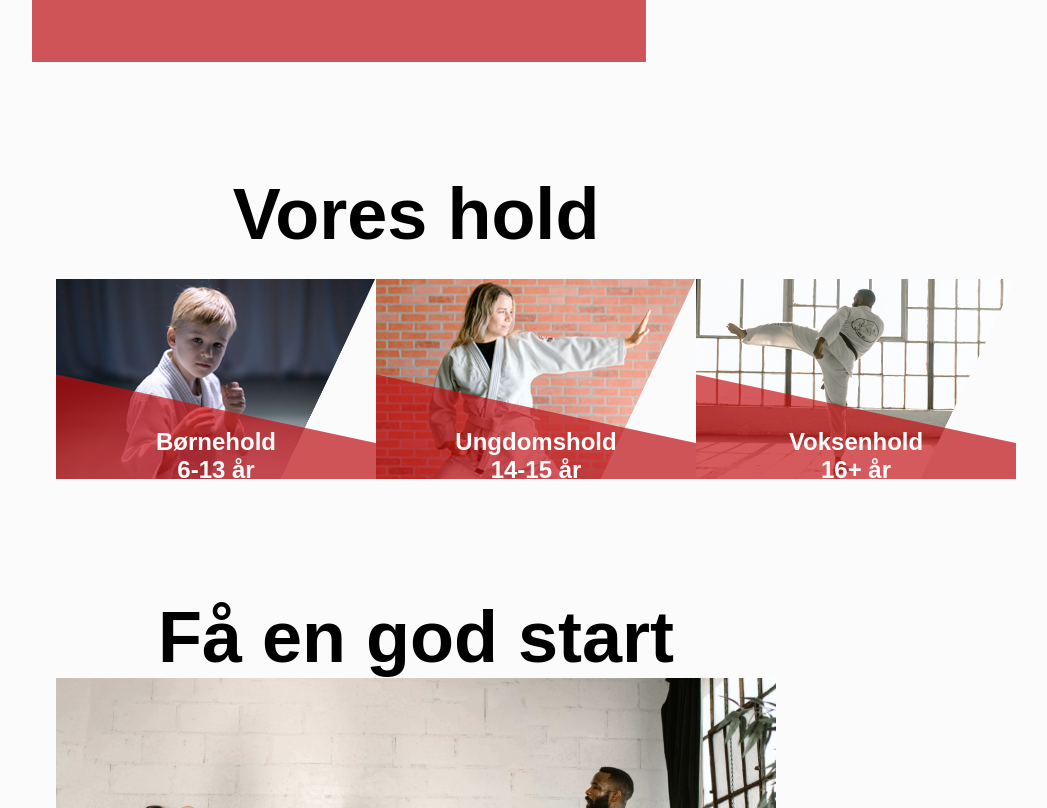
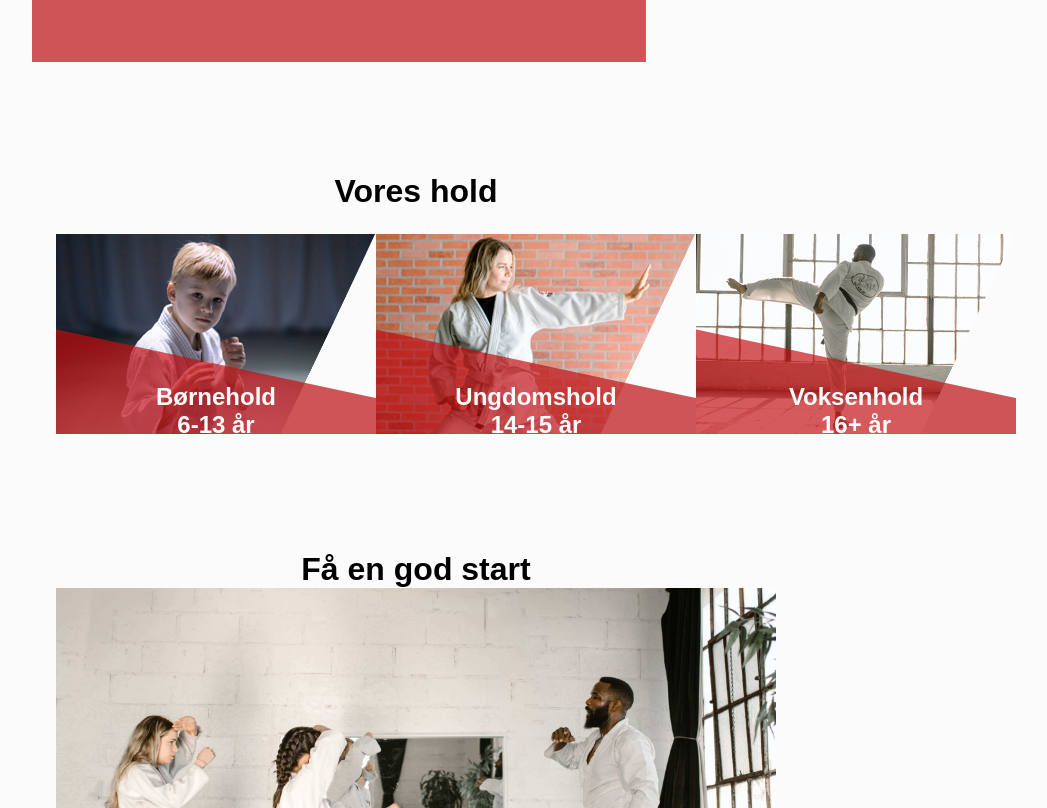
Before and after one commit to cederdorff/ju-jitsu, a plain HTML site: page index.html in a window 1280 px wide. Shown: the part 566-1374 px from the top of the page, without its empty margins (224-1271 px from the left). Drawn offline with Linux system fonts and the light colour scheme; no server answers; a web font is replaced by a local one.

Commit message:
rettelse af tags

```diff
--- a/css/styles.css
+++ b/css/styles.css
@@ -56,12 +56,23 @@ h1 {
   font-size: 2.25em;
 }
 
-.h1-black {
+.h2-black {
   text-align: center;
   font-size: 2em;
 }
 
 h2 {
+  font-family: co-headline, sans-serif;
+  font-style: normal;
+  font-size: 1.2em;
+  text-align: center;
+}
+
+.h2_left{
+  text-align: left
+}
+
+h3{
   font-family: co-headline, sans-serif;
   font-style: normal;
   font-size: 1.2em;
--- a/index.html
+++ b/index.html
@@ -61,7 +61,7 @@
             <img class="redbox" src="img/redbox.png" alt="red box">
 
             <article class="headline">
-                <h2>HØST IF</h2>
+                <h2 class="h2_left">HØST IF</h2>
                 <h1>Ju Jitsu</h1>
                 <p class="subliner">Selvforsvar gennem <br> sjov og varieret træning</p>
                 <p class="subliner-desktop">Velkommen til HØST IF Ju Jitsu, hvor du kan lære at beskytte dig selv
@@ -70,25 +70,25 @@
             </article>
 
             <article>
-                <h1 class="h1-black">Vores hold</h1>
+                <h2 class="h2-black">Vores hold</h2>
                 <div class="hold">
                     <div>
                         <a href="#/404"><img class="hold-billeder" src="img/barnshold.png" alt="ju jitsu"></a>
-                        <h2 class="holdnavn">Børnehold <br> 6-13 år</h2>
+                        <h3 class="holdnavn">Børnehold <br> 6-13 år</h2>
                     </div>
                     <div>
                         <a href="#/404"><img class="hold-billeder" src="img/ungdomshold.png" alt="ju jitsu"></a>
-                        <h2 class="holdnavn">Ungdomshold <br> 14-15 år</h2>
+                        <h3 class="holdnavn">Ungdomshold <br> 14-15 år</h3>
                     </div>
                     <div>
                         <a href="#/404"><img class="hold-billeder" src="img/voksenhold.png" alt="ju jitsu"></a>
-                        <h2 class="holdnavn">Voksenhold <br> 16+ år</h2>
+                        <h3 class="holdnavn">Voksenhold <br> 16+ år</h3>
                     </div>
                 </div>
             </article>
 
             <article>
-                <h1 class="h1-black">Få en god start</h1>
+                <h2 class="h2-black">Få en god start</h2>
                 <img class="billeder" src="img/goStart.jpg" alt="ju jitsu undervisning">
                 <p>Udfordre dig selv og prøv noget der vil gøre en positiv forskel! Du behøver ingen forkundskaber, blot
                     et par træningsbukser og en t-shirt. Vi gør det nemt for dig.
@@ -97,7 +97,7 @@
             </article>
 
             <article>
-                <h1 class="h1-black">Om klubben</h1>
+                <h2 class="h2-black">Om klubben</h2>
                 <img class="billeder" src="img/belt.jpg" alt="ju jitsu undervisning">
                 <p>Hos os går vi ikke så meget op i stævner, men meget mere op i kampsporten selv. <br>
                     Vi har siden 2010 trænet store som små efter den norske model. <br>
@@ -108,7 +108,7 @@
             </article>
 
             <article>
-                <h1 class="h1-black">Prøvetræning</h1>
+                <h2 class="h2-black">Prøvetræning</h2>
                 <img class="billeder" src="img/tryout.jpg" alt="ju jitsu undervisning">
                 <p>Har du lyst til at prøve kræfter med Ju Jitsu? <br> Vi tilbyder selvfølgelig en udforpligtende og
                     gratis prøvetræning.
@@ -125,7 +125,7 @@
         </section>
 
         <section id="medlemmer" class="page">
-            <h1 class="h1-black">Hej</h1>
+            <h1 class="h2-black">Hej</h1>
             <div id="check"></div>
             <article class="members_welcome_message">
                 <p class="p_width_welcome">Dette er en side kun for medlemmere, her kan du se hvor langt du er i bælte ligaen, og se hvor langt du har til sort bælte.<br><br>
```
